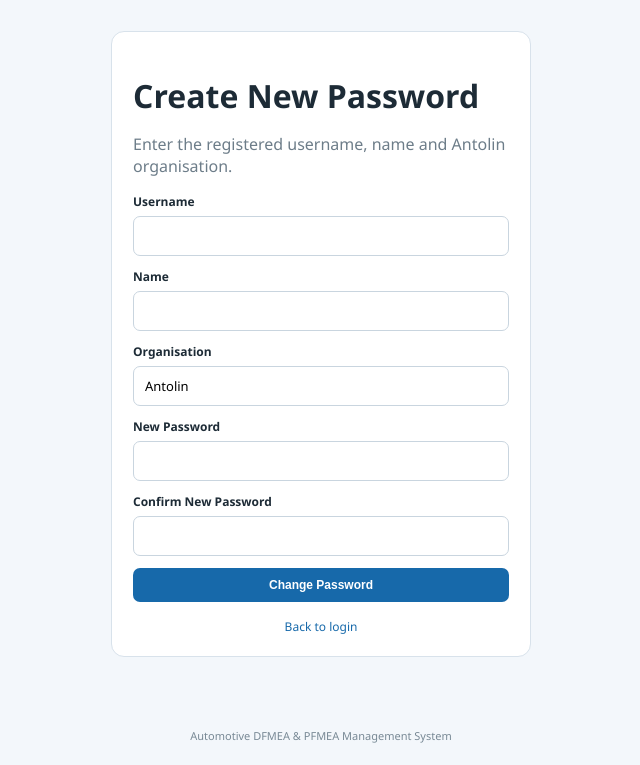
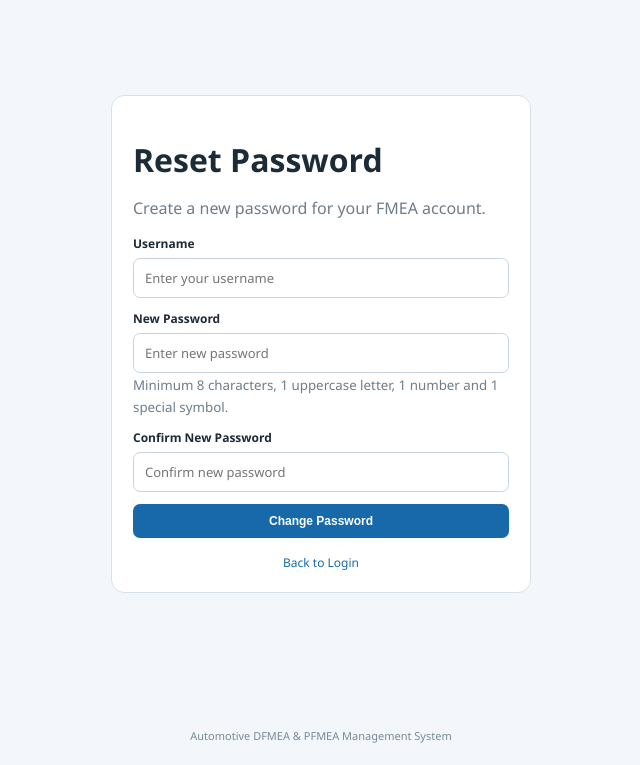
Before and after one commit to hpsabjan17-svg/FMEA360PRO, a Python web app: template templates/forgot_password.html in a window 1280 px wide. Shown: the part 68-833 px from the top of the page, without its empty margins (319-959 px from the left). Run offline with Jinja, Linux system fonts and the light colour scheme; the template is opened without the code that fills it, so the values that code supplies are empty.

Commit message:
Refactor forgot password page layout and content

```diff
--- a/templates/forgot_password.html
+++ b/templates/forgot_password.html
@@ -1 +1,77 @@
-{% extends 'base.html' %}{% block title %}Forgot Password{% endblock %}{% block content %}<div class="auth"><div class="card authcard"><h1>Create New Password</h1><p>Enter the registered username, name and Antolin organisation.</p>{% if error %}<div class="err">{{error}}</div>{% endif %}{% if success %}<div class="ok">{{success}}</div>{% endif %}<form method="post"><label>Username</label><input name="username" required><label>Name</label><input name="name" required><label>Organisation</label><input name="organisation" value="Antolin" required><label>New Password</label><input type="password" name="password" required><label>Confirm New Password</label><input type="password" name="confirm_password" required><button class="primary full">Change Password</button></form><div class="links"><a href="{{url_for('login')}}">Back to login</a></div></div></div>{% endblock %}
+{% extends 'base.html' %}
+
+{% block title %}Forgot Password{% endblock %}
+
+{% block content %}
+
+<div class="auth">
+    <div class="card authcard">
+
+        <h1>Reset Password</h1>
+        <p>Create a new password for your FMEA account.</p>
+
+        {% if error %}
+        <div class="err">
+            {{ error }}
+        </div>
+        {% endif %}
+
+        {% if success %}
+        <div class="success">
+            {{ success }}
+        </div>
+        {% endif %}
+
+        {% if not success %}
+
+        <form method="post">
+
+            <label>Username</label>
+            <input
+                type="text"
+                name="username"
+                placeholder="Enter your username"
+                required
+            >
+
+            <label>New Password</label>
+            <input
+                type="password"
+                id="new_password"
+                name="new_password"
+                placeholder="Enter new password"
+                required
+            >
+
+            <small>
+                Minimum 8 characters, 1 uppercase letter,
+                1 number and 1 special symbol.
+            </small>
+
+            <label>Confirm New Password</label>
+            <input
+                type="password"
+                id="confirm_password"
+                name="confirm_password"
+                placeholder="Confirm new password"
+                required
+            >
+
+            <button type="submit" class="primary full">
+                Change Password
+            </button>
+
+        </form>
+
+        {% endif %}
+
+        <div class="links">
+            <a href="{{ url_for('login') }}">
+                Back to Login
+            </a>
+        </div>
+
+    </div>
+</div>
+
+{% endblock %}
```
